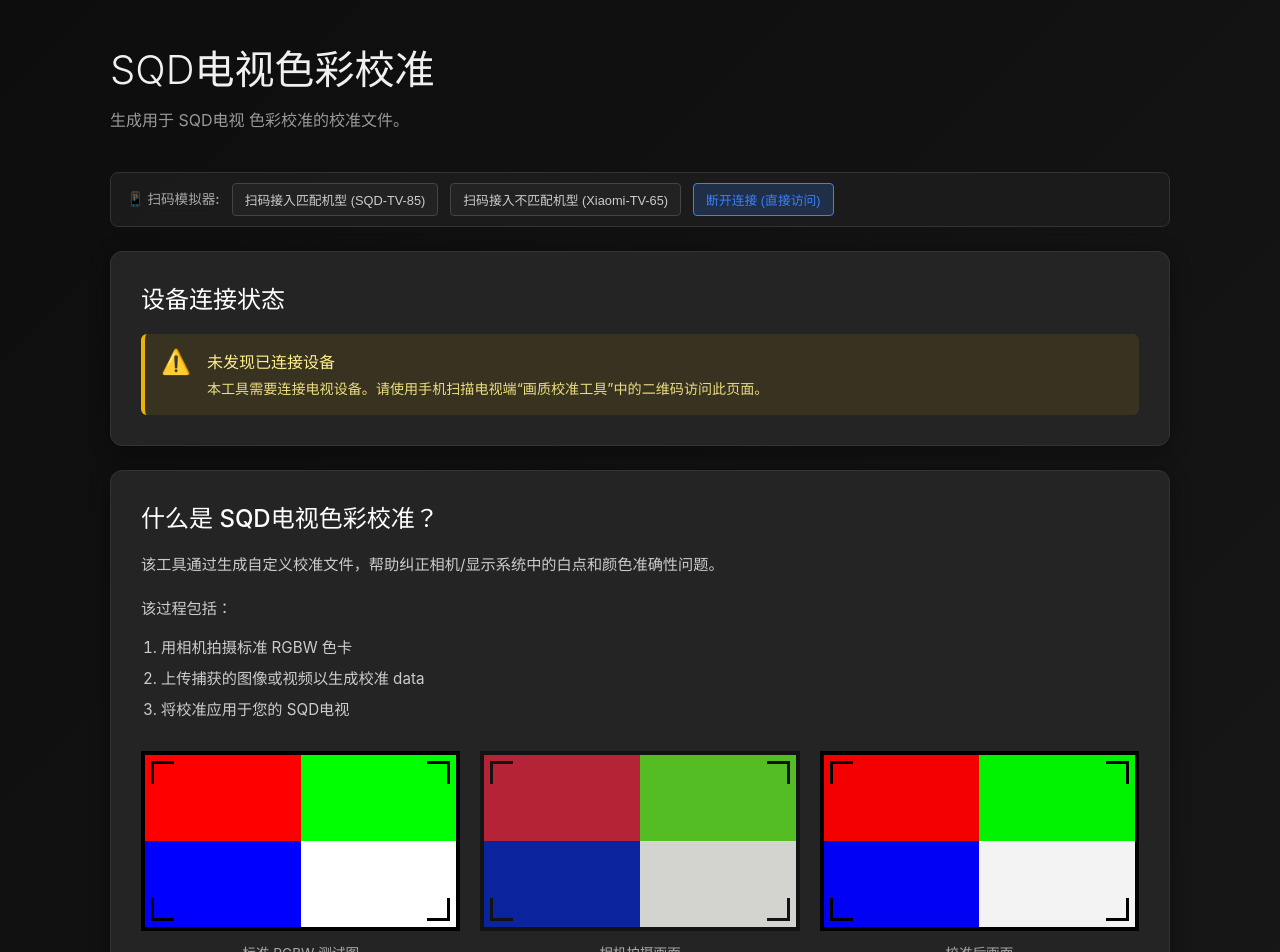
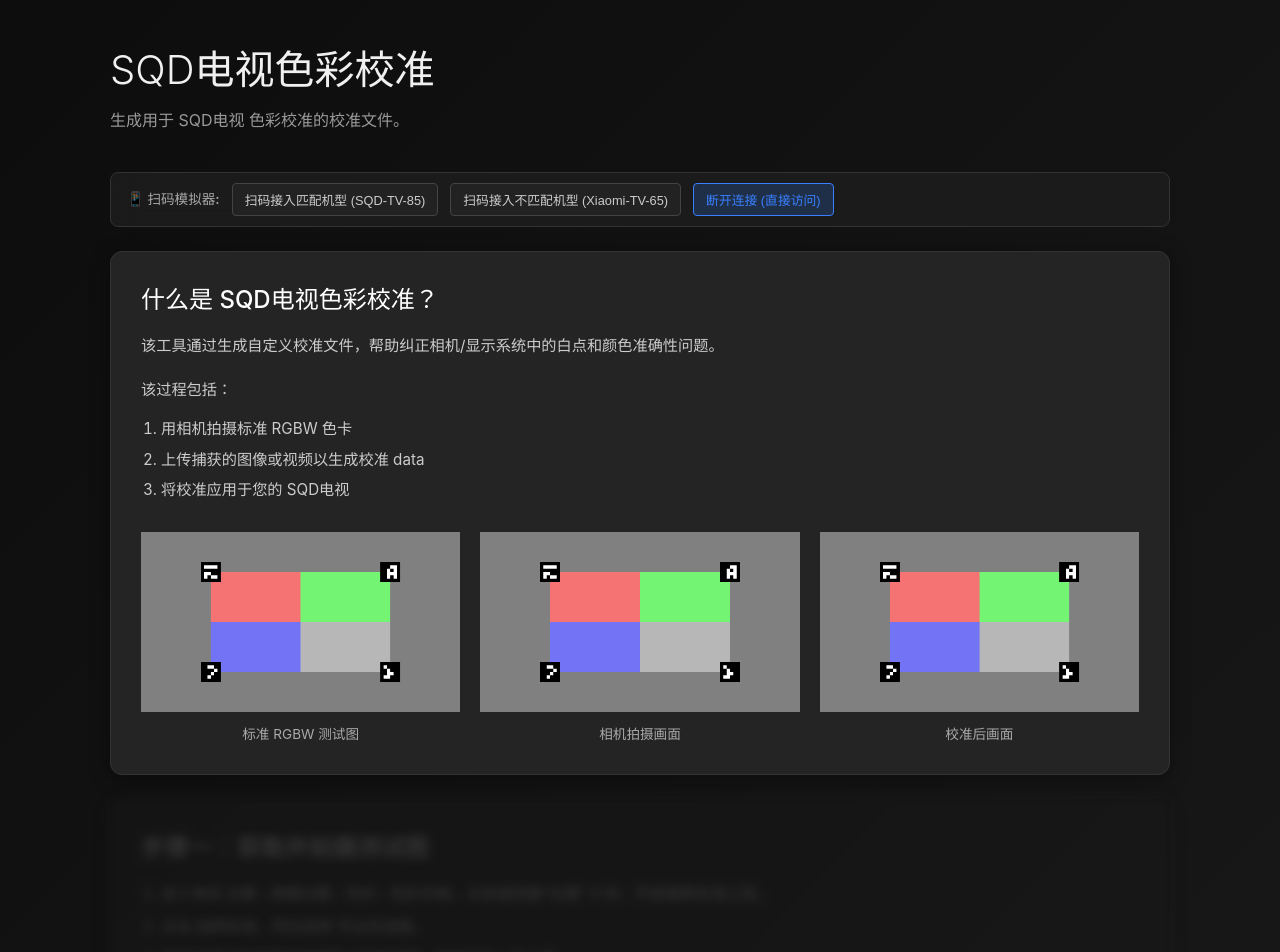
Before and after one commit to yangshuai990529/color-correction, a React (Vite) app: page / in a window 1280 px wide. Shown: the top 952 px of the page. Built offline with nearby package versions, Linux system fonts and the light colour scheme.

Commit message:
update color calibration demo

```diff
--- a/src/App.css
+++ b/src/App.css
@@ -76,56 +76,12 @@
   color: #aaa;
 }
 
-.rgbw-pattern {
+.calibration-pattern-image {
+  display: block;
   width: 100%;
   aspect-ratio: 16/9;
-  display: grid;
-  grid-template-columns: 1fr 1fr;
-  grid-template-rows: 1fr 1fr;
-  background-color: #000;
-  padding: 4px;
-  box-sizing: border-box;
-  position: relative;
-  overflow: hidden;
+  object-fit: cover;
 }
-
-.rgbw-pattern .r { background-color: #ff0000; }
-.rgbw-pattern .g { background-color: #00ff00; }
-.rgbw-pattern .b { background-color: #0000ff; }
-.rgbw-pattern .w { background-color: #ffffff; }
-
-.rgbw-pattern.captured {
-  opacity: 0.8;
-  filter: contrast(0.9) brightness(1.2) sepia(0.3) hue-rotate(-10deg);
-}
-
-.rgbw-pattern.corrected {
-  opacity: 0.95;
-  filter: contrast(1);
-}
-
-.corner-marker {
-  position: absolute;
-  width: 20px;
-  height: 20px;
-  background: transparent;
-  z-index: 10;
-  display: flex;
-  justify-content: center;
-  align-items: center;
-}
-
-.corner-marker::before,
-.corner-marker::after {
-  content: '';
-  position: absolute;
-  background-color: #fff;
-}
-
-.marker-tl { top: 10px; left: 10px; border-top: 3px solid #000; border-left: 3px solid #000; }
-.marker-tr { top: 10px; right: 10px; border-top: 3px solid #000; border-right: 3px solid #000; }
-.marker-bl { bottom: 10px; left: 10px; border-bottom: 3px solid #000; border-left: 3px solid #000; }
-.marker-br { bottom: 10px; right: 10px; border-bottom: 3px solid #000; border-right: 3px solid #000; }
 
 .button-group {
   display: flex;
--- a/src/App.tsx
+++ b/src/App.tsx
@@ -1,5 +1,6 @@
 import React, { useState, useRef, useEffect } from 'react';
 import './App.css';
+import rgbwCalibrationPattern from './assets/rgbw-calibration-pattern.png';
 
 function App() {
   const [uploadProgress, setUploadProgress] = useState(0);
@@ -100,39 +101,6 @@
   const isDeviceMatched = isDeviceConnected && deviceInfo.model.toUpperCase().includes('SQD');
   const isUnlocked = isDeviceMatched;
 
-  const downloadLUT = () => {
-    const lutContent = `TITLE "SQD电视 Correction LUT"
-LUT_3D_SIZE 17
-DOMAIN_MIN 0.0 0.0 0.0
-DOMAIN_MAX 1.0 1.0 1.0
-
-# Mock Data (Identity with slight correction)
-# R = r*0.98, G = g*1.02, B = b*1.00
-${Array.from({ length: 17 * 17 * 17 }).map((_, i) => {
-      const b = Math.floor(i / (17 * 17));
-      const g = Math.floor((i % (17 * 17)) / 17);
-      const r = i % 17;
-
-      const rVal = Math.min(1.0, (r / 16.0) * 0.98).toFixed(6);
-      const gVal = Math.min(1.0, (g / 16.0) * 1.02).toFixed(6);
-      const bVal = Math.min(1.0, (b / 16.0) * 1.00).toFixed(6);
-
-      return `${rVal} ${gVal} ${bVal}`;
-    }).join('\n')}
-`;
-
-    const blob = new Blob([lutContent], { type: 'text/plain' });
-    const url = URL.createObjectURL(blob);
-    const a = document.createElement('a');
-    a.href = url;
-    a.download = 'SQD_Correction.cube';
-    document.body.appendChild(a);
-    a.click();
-    document.body.removeChild(a);
-    URL.revokeObjectURL(url);
-  };
-
-
   const formatBytes = (bytes: number) => {
     if (bytes === 0) return '0 B';
     const k = 1024;
@@ -171,42 +139,6 @@
         </button>
       </div>
 
-      {/* Device Connection Status Card */}
-      <section className="card device-status-card">
-        <h2 className="card-title">设备连接状态</h2>
-        {!isDeviceConnected ? (
-          <div className="status-alert warning">
-            <div className="status-alert-icon">⚠️</div>
-            <div className="status-alert-content">
-              <div className="status-alert-title">未发现已连接设备</div>
-              <div className="status-alert-desc">
-                本工具需要连接电视设备。请使用手机扫描电视端“画质校准工具”中的二维码访问此页面。
-              </div>
-            </div>
-          </div>
-        ) : !isDeviceMatched ? (
-          <div className="status-alert error">
-            <div className="status-alert-icon">❌</div>
-            <div className="status-alert-content">
-              <div className="status-alert-title">设备机型不匹配</div>
-              <div className="status-alert-desc">
-                已识别到设备 <strong>{deviceInfo.model}</strong>，但该机型不匹配本校准算法。请使用兼容的 SQD 系列电视进行校准。
-              </div>
-            </div>
-          </div>
-        ) : (
-          <div className="status-alert success-connection">
-            <div className="status-alert-icon">✓</div>
-            <div className="status-alert-content">
-              <div className="status-alert-title">设备已连接且匹配成功</div>
-              <div className="status-alert-desc">
-                已成功连接至：<strong>SQD 电视 ({deviceInfo.model})</strong>
-              </div>
-            </div>
-          </div>
-        )}
-      </section>
-
       {/* Module 1 */}
       <section className="card">
         <h2 className="card-title">什么是 SQD电视色彩校准？</h2>
@@ -222,36 +154,27 @@
 
         <div className="illustrations">
           <div className="illustration-item">
-            <div className="rgbw-pattern">
-              <div className="r"></div><div className="g"></div>
-              <div className="b"></div><div className="w"></div>
-              <div className="corner-marker marker-tl"></div>
-              <div className="corner-marker marker-tr"></div>
-              <div className="corner-marker marker-bl"></div>
-              <div className="corner-marker marker-br"></div>
-            </div>
+            <img
+              className="calibration-pattern-image"
+              src={rgbwCalibrationPattern}
+              alt="标准 RGBW 测试图"
+            />
             <div className="illustration-caption">标准 RGBW 测试图</div>
           </div>
           <div className="illustration-item">
-            <div className="rgbw-pattern captured">
-              <div className="r"></div><div className="g"></div>
-              <div className="b"></div><div className="w"></div>
-              <div className="corner-marker marker-tl"></div>
-              <div className="corner-marker marker-tr"></div>
-              <div className="corner-marker marker-bl"></div>
-              <div className="corner-marker marker-br"></div>
-            </div>
+            <img
+              className="calibration-pattern-image"
+              src={rgbwCalibrationPattern}
+              alt="相机拍摄画面"
+            />
             <div className="illustration-caption">相机拍摄画面</div>
           </div>
           <div className="illustration-item">
-            <div className="rgbw-pattern corrected">
-              <div className="r"></div><div className="g"></div>
-              <div className="b"></div><div className="w"></div>
-              <div className="corner-marker marker-tl"></div>
-              <div className="corner-marker marker-tr"></div>
-              <div className="corner-marker marker-bl"></div>
-              <div className="corner-marker marker-br"></div>
-            </div>
+            <img
+              className="calibration-pattern-image"
+              src={rgbwCalibrationPattern}
+              alt="校准后画面"
+            />
             <div className="illustration-caption">校准后画面</div>
           </div>
         </div>
@@ -312,12 +235,8 @@
 
           {/* Module 4 & 5 */}
           <section className="card">
-            <h2 className="card-title">步骤三：下载并导入校准文件</h2>
+            <h2 className="card-title">步骤三：导入校准文件</h2>
             <div className="button-group">
-              <button className="btn" onClick={downloadLUT} disabled={!isGenerated || importStatus === 'importing'}>
-                <svg width="16" height="16" viewBox="0 0 24 24" fill="none" stroke="currentColor" strokeWidth="2" strokeLinecap="round" strokeLinejoin="round"><path d="M21 15v4a2 2 0 0 1-2 2H5a2 2 0 0 1-2-2v-4"></path><polyline points="7 10 12 15 17 10"></polyline><line x1="12" y1="15" x2="12" y2="3"></line></svg>
-                下载校准文件
-              </button>
               <button className="btn btn-secondary" onClick={handleImport} disabled={!isGenerated || importStatus === 'importing'}>
                 <svg width="16" height="16" viewBox="0 0 24 24" fill="none" stroke="currentColor" strokeWidth="2" strokeLinecap="round" strokeLinejoin="round"><line x1="22" y1="2" x2="11" y2="13"></line><polygon points="22 2 15 22 11 13 2 9 22 2"></polygon></svg>
                 {importStatus === 'importing' ? '正在导入...' : '一键导入当前设备'}
```
Also changed, not shown: src/assets/rgbw-calibration-pattern.png (added).
